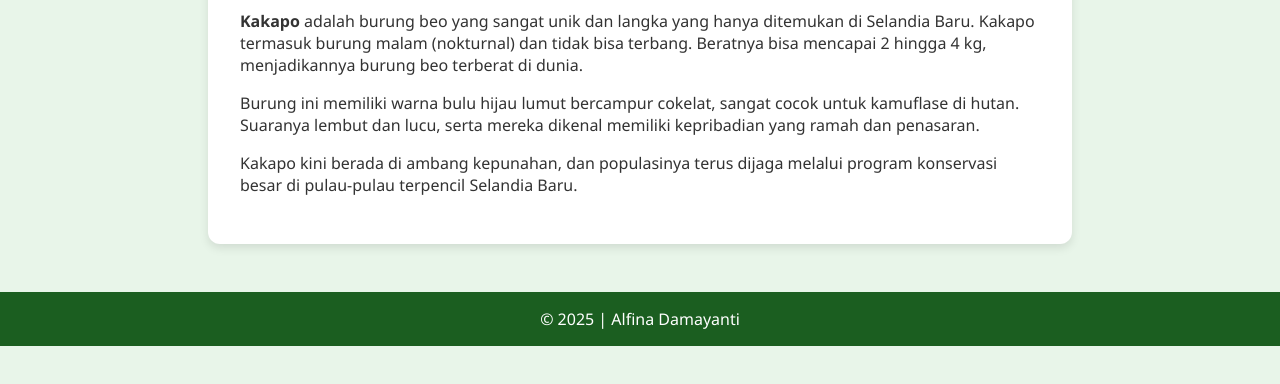
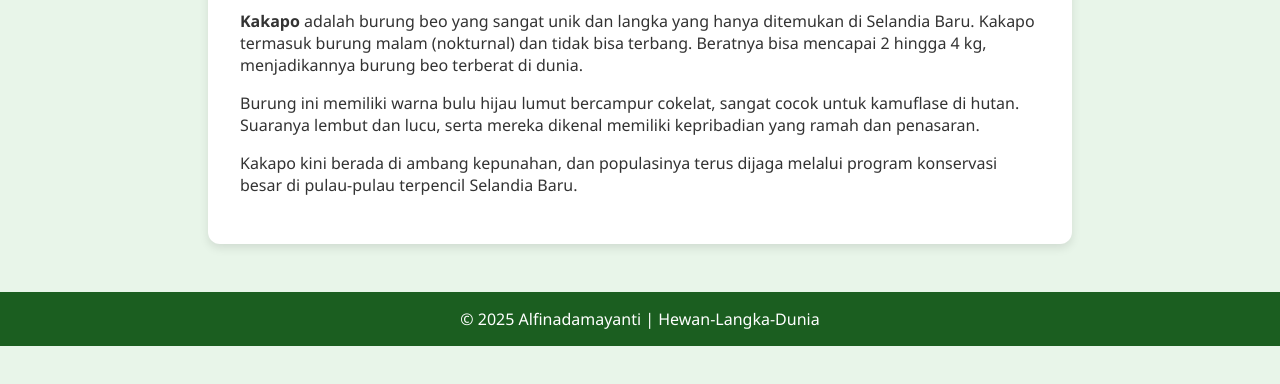
Before and after one commit to alfinadamayanti-pn/Hewan-Langka-Dunia, a plain HTML site: page index.html in a window 1280 px wide. Shown: the part 290-674 px from the top of the page. Drawn offline with Linux system fonts and the light colour scheme.

Commit message:
Update index.html

```diff
--- a/index.html
+++ b/index.html
@@ -57,7 +57,7 @@
 </main>
 
 <footer>
-  &copy; 2025 | Alfina Damayanti
+  &copy; 2025 Alfinadamayanti | Hewan-Langka-Dunia
 </footer>
 
 </body>
```
